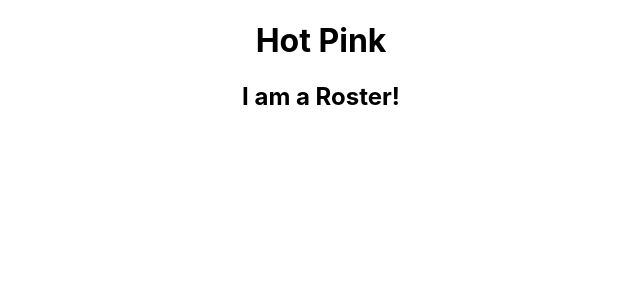
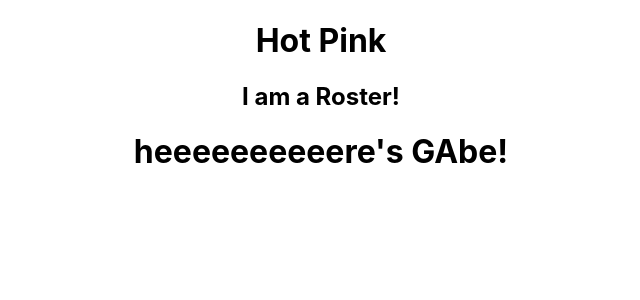
Before and after one commit to mousesaver/fiking-flow-test2, a React (Create React App) app: page / in a window 1280 px wide. Shown: the top 300 px of the page, without its empty margins (319-959 px from the left). Built offline with nearby package versions, Linux system fonts and the light colour scheme.

Commit message:
put component in roster

```diff
--- a/src/components/Roster.jsx
+++ b/src/components/Roster.jsx
@@ -1,7 +1,11 @@
+// imports
+import Gabe from './students/Gabe'
+
 export default function Roster() {
     return (
       <>
         <h2>I am a Roster!</h2>
+        <Gabe />
       </>
     )
   }
```
